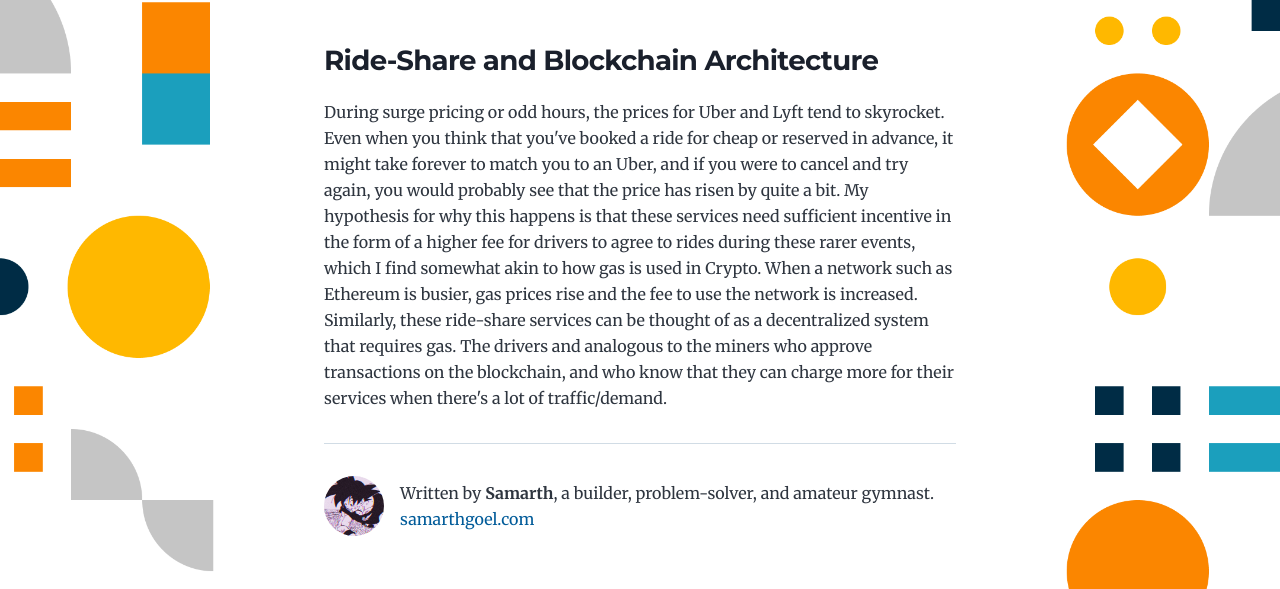
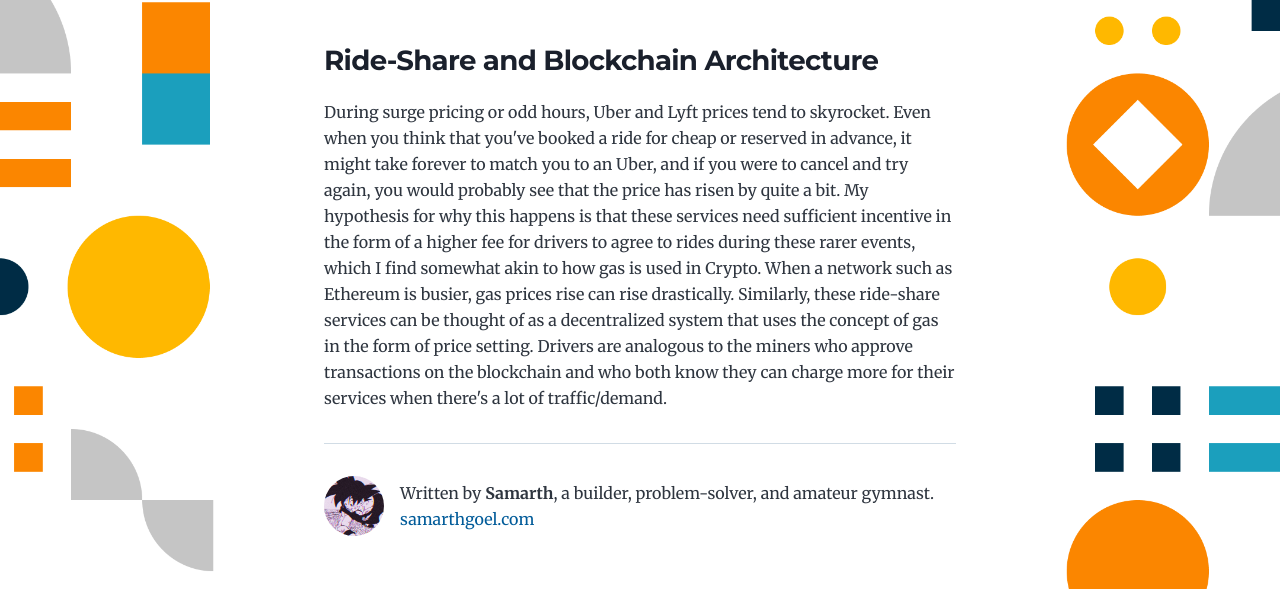
Before and after one commit to sgoel97/blog, a Gatsby site: page /random-notes/ in a window 1280 px wide. Shown: the part 211-800 px from the top of the page. Built offline with nearby package versions, Linux system fonts and the light colour scheme; Gatsby itself is replaced by a stand-in of ours.

Commit message:
spelling

```diff
--- a/content/blog/random-notes/index.md
+++ b/content/blog/random-notes/index.md
@@ -6,4 +6,4 @@ description: Usually connecting the world to technical concepts.
 
 ### Ride-Share and Blockchain Architecture
 
-During surge pricing or odd hours, the prices for Uber and Lyft tend to skyrocket. Even when you think that you've booked a ride for cheap or reserved in advance, it might take forever to match you to an Uber, and if you were to cancel and try again, you would probably see that the price has risen by quite a bit. My hypothesis for why this happens is that these services need sufficient incentive in the form of a higher fee for drivers to agree to rides during these rarer events, which I find somewhat akin to how gas is used in Crypto. When a network such as Ethereum is busier, gas prices rise and the fee to use the network is increased. Similarly, these ride-share services can be thought of as a decentralized system that requires gas. The drivers and analogous to the miners who approve transactions on the blockchain, and who know that they can charge more for their services when there's a lot of traffic/demand.
+During surge pricing or odd hours, Uber and Lyft prices tend to skyrocket. Even when you think that you've booked a ride for cheap or reserved in advance, it might take forever to match you to an Uber, and if you were to cancel and try again, you would probably see that the price has risen by quite a bit. My hypothesis for why this happens is that these services need sufficient incentive in the form of a higher fee for drivers to agree to rides during these rarer events, which I find somewhat akin to how gas is used in Crypto. When a network such as Ethereum is busier, gas prices rise can rise drastically. Similarly, these ride-share services can be thought of as a decentralized system that uses the concept of gas in the form of price setting. Drivers are analogous to the miners who approve transactions on the blockchain and who both know they can charge more for their services when there's a lot of traffic/demand.
```
